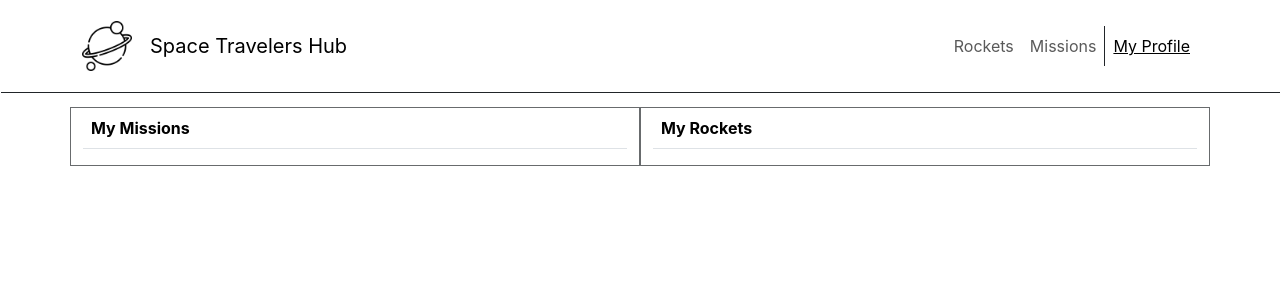
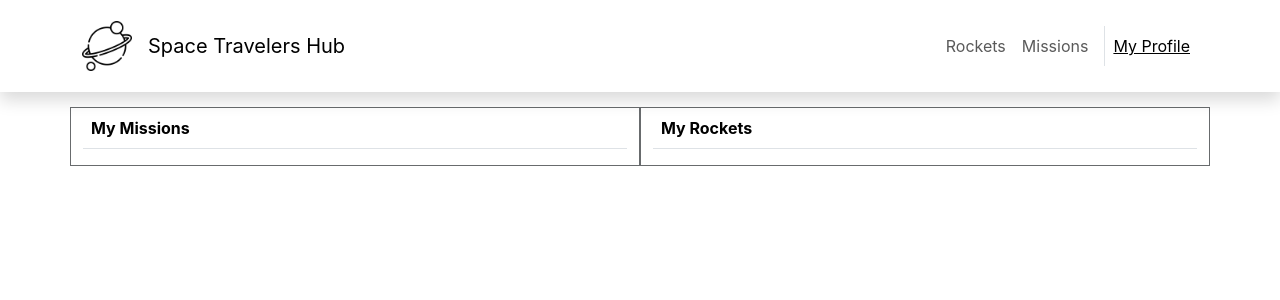
Before and after one commit to egichuhis/space-travelers-hub, a React (Create React App) app: page /Profile in a window 1280 px wide. Shown: the top 300 px of the page. Built offline with nearby package versions, Linux system fonts and the light colour scheme.

Commit message:
Fix navbar inline styles

```diff
--- a/src/components/Layout/NavBar.css
+++ b/src/components/Layout/NavBar.css
@@ -1,3 +1,8 @@
 .nav-link.active {
   text-decoration: underline;
 }
+
+.img-size-50 {
+  max-width: 50px;
+  max-height: 50px;
+}
--- a/src/components/Layout/NavBar.jsx
+++ b/src/components/Layout/NavBar.jsx
@@ -5,25 +5,21 @@ import LogoImg from '../../imgs/planet.png';
 
 const NavBar = () => (
   <>
-    <nav
-      className="navbar navbar-expand-md bg-body py-3"
-      style={{ paddingTop: 16, paddingBottom: 16, boxShadow: '1px 1px' }}
-    >
+    <nav className="navbar navbar-expand-md bg-body py-3 shadow">
+
       <div className="container">
         <a className="navbar-brand d-flex align-items-center" href="/">
           <span
             className="bs-icon-sm bs-icon-rounded bs-icon-primary d-flex justify-content-center align-items-center me-2 bs-icon"
-            style={{ background: 'white' }}
           >
             <img
               src={LogoImg}
               alt="logo"
-              width={37}
-              height={71}
-              style={{ height: 50, width: 50 }}
+              className="img-fluid img-size-50"
             />
+
           </span>
-          <span style={{ marginLeft: 10 }}>Space Travelers Hub</span>
+          <span className="ms-2">Space Travelers Hub</span>
         </a>
         <button
           type="button"
@@ -45,10 +41,7 @@ const NavBar = () => (
                 Rockets
               </NavLink>
             </li>
-            <li
-              className="nav-item"
-              style={{ borderRightWidth: 1, borderRightStyle: 'solid' }}
-            >
+            <li className="nav-item border-end pe-2">
               <NavLink
                 activeclassname="active"
                 className="nav-link"
```
